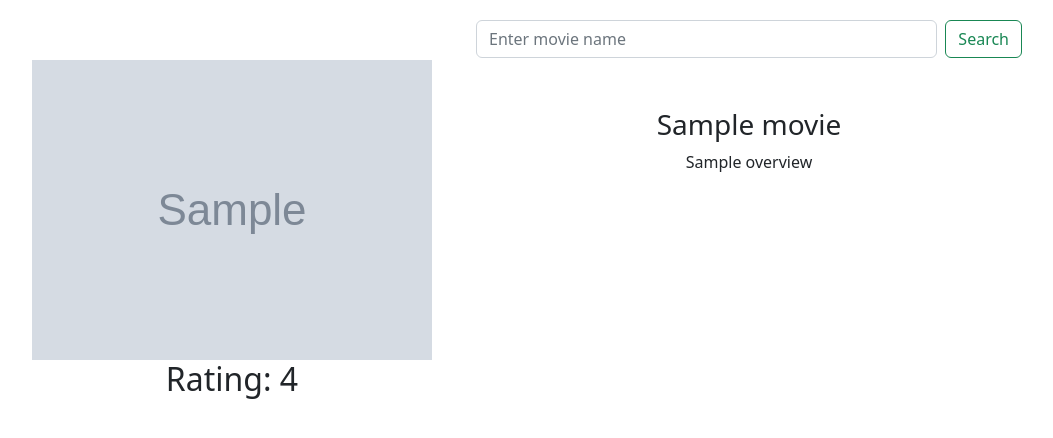
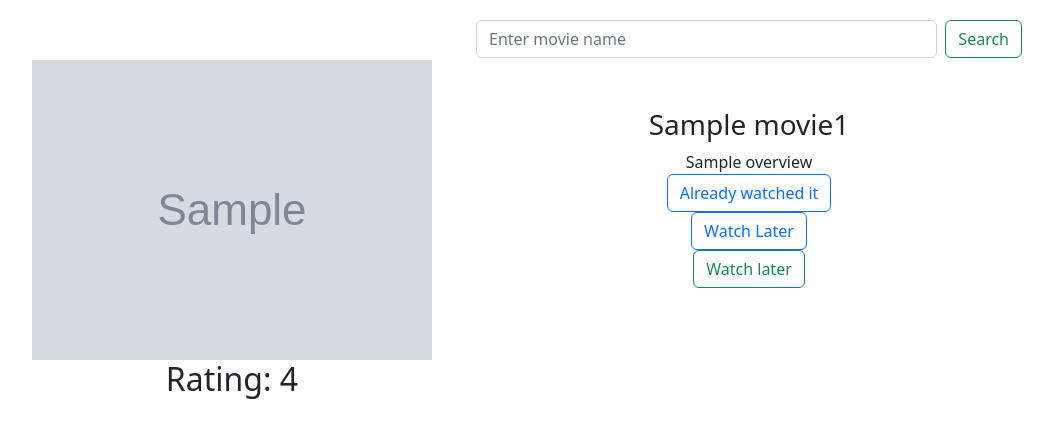
Before and after one commit to Raminas-afk/MovieDB, a Django app: template main/templates/main/index.html in a window 1280 px wide. Shown: the part 56-494 px from the top of the page, without its empty margins (38-1091 px from the left). Run offline with Django 4.2, Linux system fonts and the light colour scheme; a user stored in the database is signed in; tables that the repository leaves empty hold one stand-in row (values such as "Sample post"); the template is opened without the code that fills it: most values are stand-ins (such as "Sample title", 1, 10 or a date in 2020); grey boxes marked "Sample" are stand-in pictures.

Commit message:
next commit

```diff
--- a/main/admin.py
+++ b/main/admin.py
@@ -1,7 +1,9 @@
 from django.contrib import admin
 from django.contrib.auth import get_user_model
+from userprofiles.models import SeenMovie
 # Register your models here.
 
 User = get_user_model()
 
 admin.site.register(User)
+admin.site.register(SeenMovie)
--- a/main/templates/main/index.html
+++ b/main/templates/main/index.html
@@ -20,8 +20,20 @@
                 <button class="btn btn-outline-success" type="submit">Search</button>
             </form>
             <div class="container" id="overview">
-                <h3>{{movie.title}}</h3>
-                {{movie.overview}}
+                <h3>{{movie.title}}{{movie_id}}</h3>
+                {{movie.overview}}<br>
+                <form action="{% url 'add_seen' %}" method="POST">
+                    {% csrf_token %}
+                    <input type='hidden' name='id' value={{movie_id}}>
+                    <button value="submit" class="btn btn-outline-primary">Already watched it</button>
+                </form>
+                <form action="{% url 'add_seen' %}" method="POST">
+                    {% csrf_token %}
+                    <input type='hidden' name='watch_later' value={{movie_id}}>
+                    <button value="submit" class="btn btn-outline-primary">Watch Later</button>
+                </form>
+                {% comment %} <a href="{% url 'add-to-seen' %}" name="movie_id" value=id class="btn btn-outline-success"></a> {% endcomment %}
+                <a href="" class="btn btn-outline-success">Watch later</a>
             </div>
         </div>
         <div class="col">
--- a/main/urls.py
+++ b/main/urls.py
@@ -1,7 +1,9 @@
-from django.urls import path
+from django.urls import path, re_path
 from . import views
 
 
 urlpatterns = [
-    path('', views.index, name="homepage")
+    path('', views.index, name="homepage"),
+    path('add_seen/', views.add_to_seen, name="add_seen")
+    # re_path(r'^add_seen/(?P<movie_id>[0-9])/$', views.add_to_seen, name='add_seen')
 ]
--- a/templates/navbar.html
+++ b/templates/navbar.html
@@ -10,7 +10,7 @@
             <a class="nav-link active" aria-current="page" href="/">Home</a>
           </li>
           <li class="nav-item">
-            <a class="nav-link active" aria-current="page" href="/">My Profile</a>
+            <a href="{% url 'profile' %}"class="nav-link active" aria-current="page" href="/">My Profile</a>
           </li>
           {% if user.is_authenticated %}
             <li class="nav-item">
--- a/userprofiles/models.py
+++ b/userprofiles/models.py
@@ -5,16 +5,16 @@ from django.conf import settings
 # Create your models here.
 
 class User(AbstractUser):
-    seen = models.ManyToManyField("SeenMovie")
-    saved = models.ManyToManyField("SavedMovie")
+    seen_movies_id = models.ManyToManyField("SeenMovie")
+    saved_movies_id = models.ManyToManyField("SavedMovie")
 
 
 class SeenMovie(models.Model):
-    movie_id = models.CharField(max_length=50)
+    movie_id = models.IntegerField()
     favorite = models.BooleanField(default=False)
-    seen_by = models.ManyToManyField(settings.AUTH_USER_MODEL)
+    seen_by = models.ManyToManyField(settings.AUTH_USER_MODEL, related_name="seen_movies")
 
 
 class SavedMovie(models.Model):
-    movie_id = models.CharField(max_length=50)
+    movie_id = models.IntegerField()
     saved_by = models.ManyToManyField(settings.AUTH_USER_MODEL)
--- a/userprofiles/templates/userprofiles/profile_overview.html
+++ b/userprofiles/templates/userprofiles/profile_overview.html
@@ -0,0 +1,5 @@
+{% comment %} {% extends 'base.html' %} {% endcomment %}
+
+{% for movie in movies%}
+{{movie.movie_id}}
+{% endfor %}
--- a/userprofiles/urls.py
+++ b/userprofiles/urls.py
@@ -3,6 +3,7 @@ from . import views
 
 
 urlpatterns = [
+    path('profile', views.profile_overview, name="profile"),
     path('register', views.register_request, name="register"),
     path('login', views.login_request, name="login"),
     path("logout", views.logout_request, name= "logout"),
```
Also changed, not shown: main/views.py (+19 -3 lines), userprofiles/views.py (+13 -0 lines), main/migrations/__init__.py (deleted), userprofiles/migrations/0001_initial.py, userprofiles/migrations/0002_alter_user_favorite_movies_id_and_more.py (added), userprofiles/migrations/0003_alter_user_favorite_movies_id_and_more.py (added), userprofiles/migrations/0004_remove_user_favorite_movies_id_and_more.py (added).
